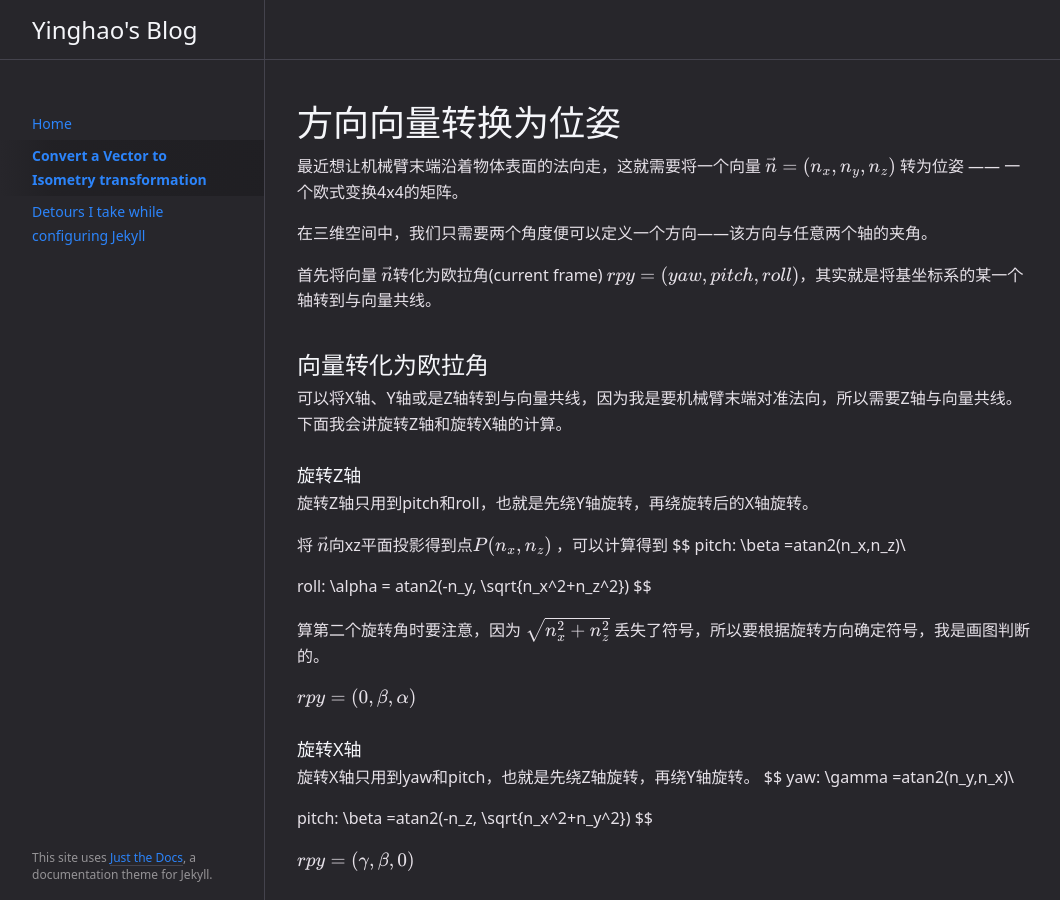
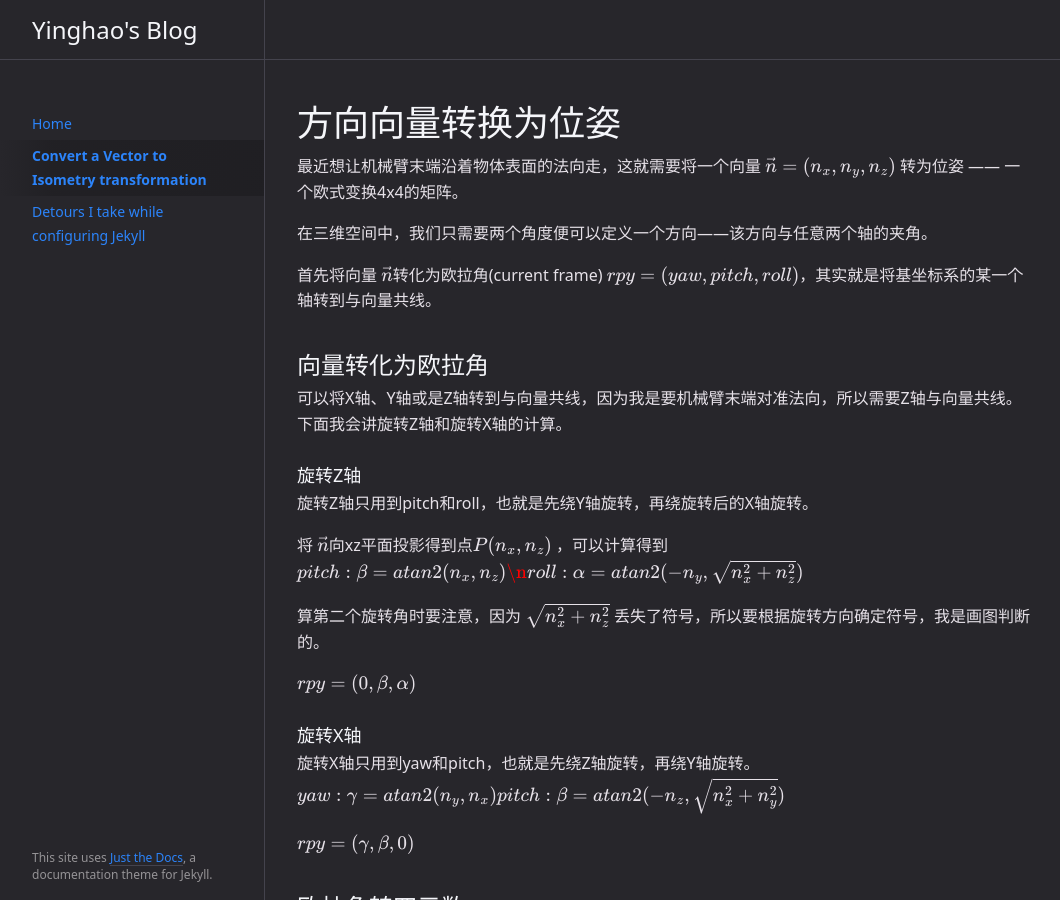
Before and after one commit to gywhitel/gywhitel.github.io, a Jekyll site: the page built from docs/2021-05-26-vector_to_pose.md, in a window 1280 px wide and 900 px high. Shown: the whole window, without its empty margins (107-1167 px from the left). Built offline with Jekyll 4.4.1, drawn with Linux system fonts in a browser that asks for light colours.

```diff
--- a/docs/2021-05-26-vector_to_pose.md
+++ b/docs/2021-05-26-vector_to_pose.md
@@ -22,8 +22,7 @@ categories: robotics transformation geometry
 
 将 $\vec n$向xz平面投影得到点$P(n_x,n_z)$ ，可以计算得到
 $$
-pitch: \beta =atan2(n_x,n_z)\\
-
+pitch: \beta =atan2(n_x,n_z)\n
 roll: \alpha = atan2(-n_y, \sqrt{n_x^2+n_z^2})
 $$
 
@@ -38,7 +37,6 @@ $$
 旋转X轴只用到yaw和pitch，也就是先绕Z轴旋转，再绕Y轴旋转。
 $$
 yaw: \gamma =atan2(n_y,n_x)\\
-
 pitch: \beta =atan2(-n_z, \sqrt{n_x^2+n_y^2})
 $$
 
```
